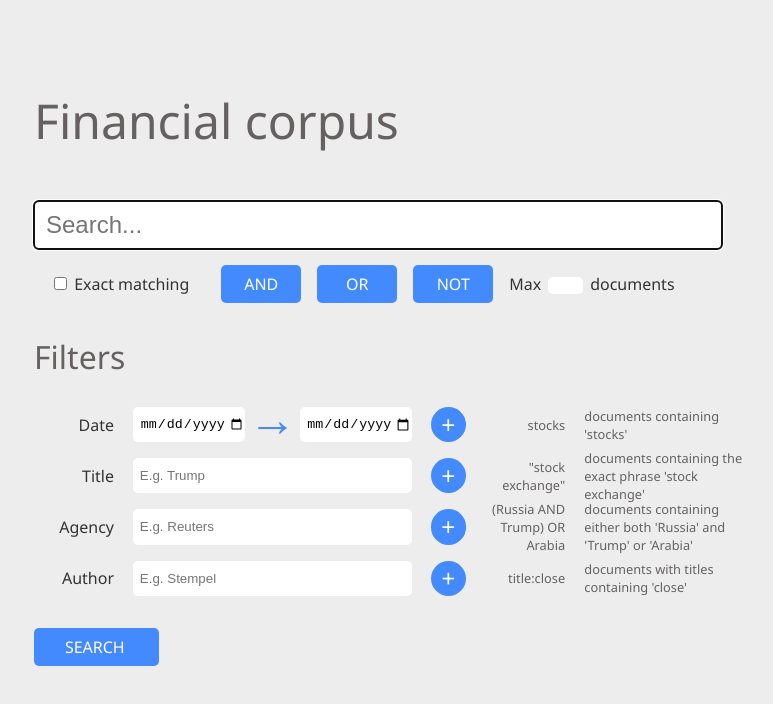
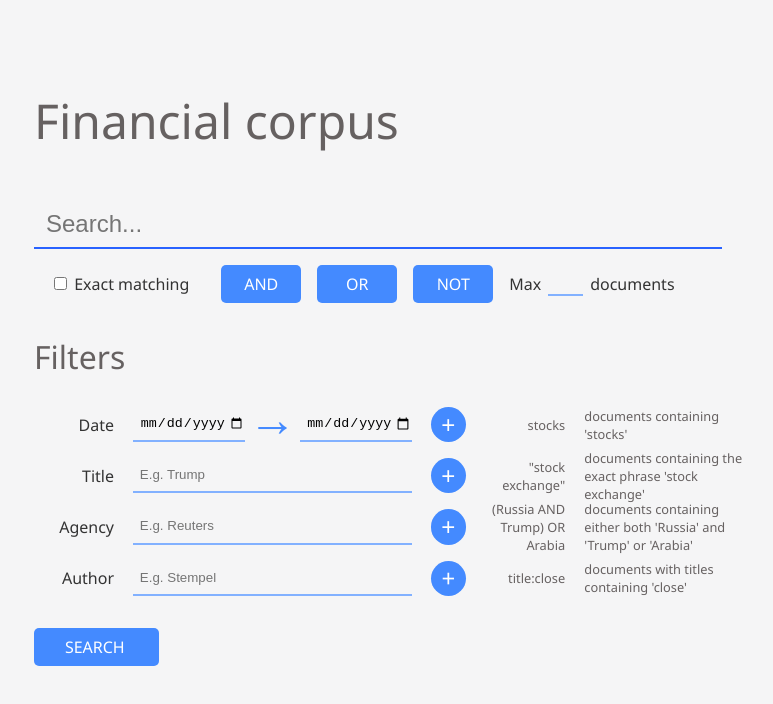
Before and after one commit to sopilnyak/financial-corpora, a Vue app in the folder web/frontend/: page / in a window 1280 px wide. Shown: the top 704 px of the page, without its empty margins (262-1035 px from the left). Built offline with nearby package versions, Linux system fonts and the light colour scheme.

Commit message:
Change input appearance

```diff
--- a/web/frontend/src/App.vue
+++ b/web/frontend/src/App.vue
@@ -18,7 +18,7 @@
 
 <style>
     body {
-        background-color: #ededee;
+        background-color: #F5F5F6;
     }
 
     #app {
--- a/web/frontend/src/components/Search.vue
+++ b/web/frontend/src/components/Search.vue
@@ -230,7 +230,13 @@
     input {
         padding-left: 0.5em;
         border: 0;
-        border-radius: 5px;
+        background: transparent;
+        border-bottom: #82B1FF 2px solid;
+        outline: none;
+    }
+
+    input:focus {
+        border-bottom-color: #2962FF;
     }
 
     .query {
```
